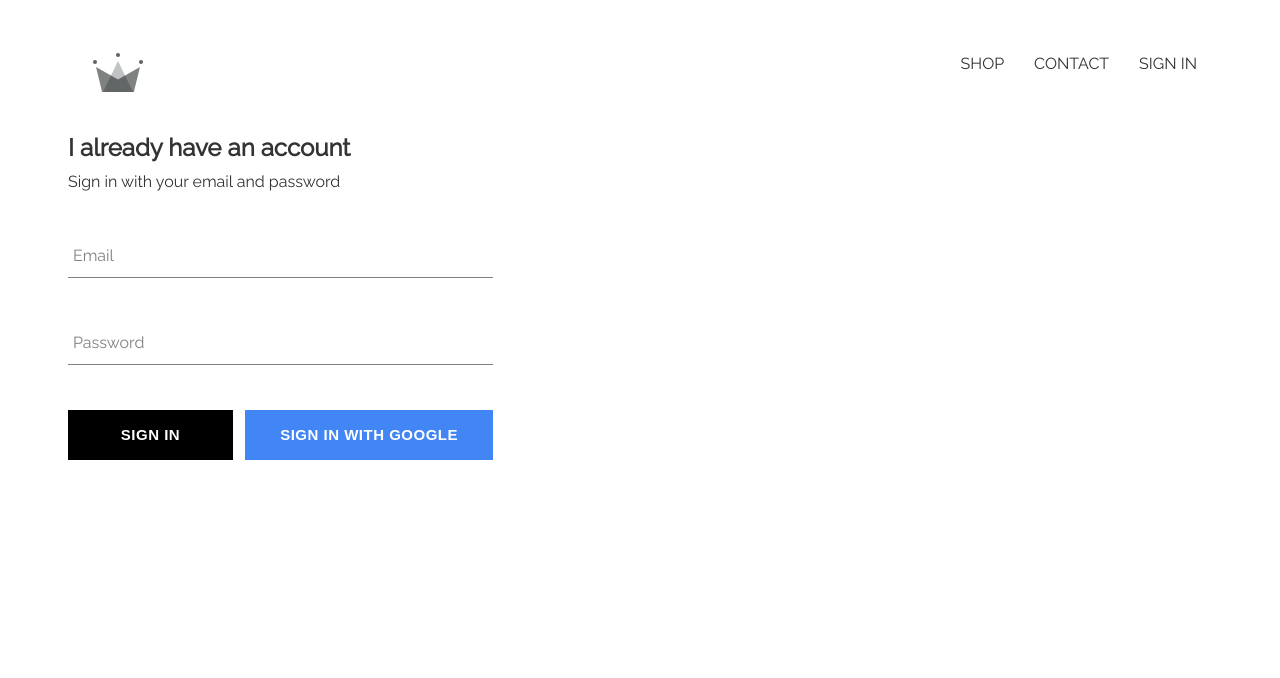
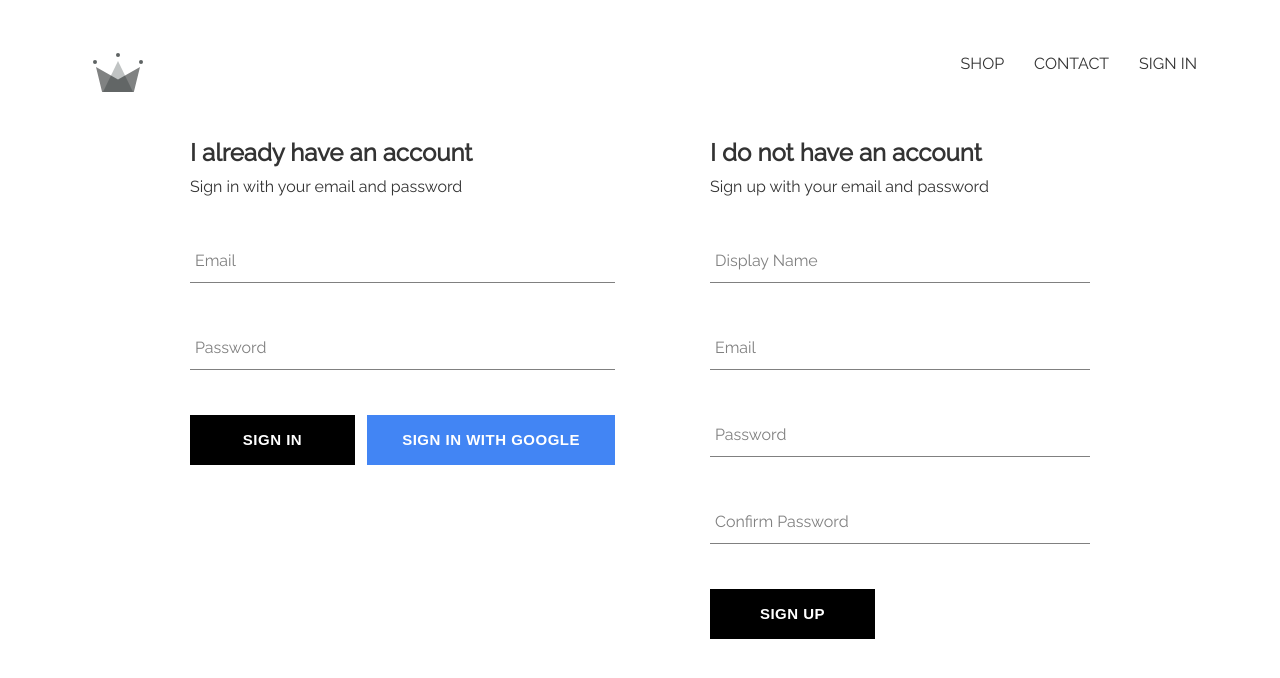
Before and after one commit to JordanW7/e-commerce, a React (Create React App) app in the folder frontend/: page /signin in a window 1280 px wide. Shown: the top 678 px of the page. Built offline with nearby package versions, Linux system fonts and the light colour scheme; no server answers.

Commit message:
add signup form

```diff
--- a/frontend/src/pages/SignInPage/SignInPage.jsx
+++ b/frontend/src/pages/SignInPage/SignInPage.jsx
@@ -2,13 +2,20 @@ import React from "react";
 import styled from "styled-components";
 
 import SignInForm from "./SignInForm";
+import SignUpForm from "./SignUpForm";
 
-const Page = styled.main``;
+const Page = styled.main`
+  display: flex;
+  width: 900px;
+  justify-content: space-between;
+  margin: 30px auto;
+`;
 
 const SigninPage = () => {
   return (
     <Page>
       <SignInForm />
+      <SignUpForm />
     </Page>
   );
 };
--- a/frontend/src/pages/SignInPage/SignUpForm.jsx
+++ b/frontend/src/pages/SignInPage/SignUpForm.jsx
@@ -0,0 +1,115 @@
+import React, { useState } from "react";
+import styled from "styled-components";
+
+import Input from "../../components/Input";
+import Button from "../../components/Button";
+import { auth, createUserProfileDocument } from "../../firebase/firebase";
+
+const Container = styled.div`
+  display: flex;
+  flex-direction: column;
+  width: 380px;
+`;
+
+const Title = styled.h2`
+  margin: 10px 0;
+`;
+
+const Subtitle = styled.span``;
+
+const Form = styled.form``;
+
+const ErrorText = styled.span`
+  display: block;
+  color: red;
+  margin: 20px 0px;
+`;
+
+const SignUpForm = () => {
+  const [displayName, setDisplayName] = useState("");
+  const [email, setEmail] = useState("");
+  const [password, setPassword] = useState("");
+  const [confirmPassword, setConfirmPassword] = useState("");
+  const [error, setError] = useState("");
+  const handleSubmit = async event => {
+    event.preventDefault();
+    if (password !== confirmPassword) {
+      setError("Oops! Passwords don't match");
+      return;
+    }
+    try {
+      const { user } = await auth.createUserWithEmailAndPassword(
+        email,
+        password
+      );
+      createUserProfileDocument(user, { displayName });
+      setDisplayName("");
+      setEmail("");
+      setPassword("");
+      setConfirmPassword("");
+    } catch (error) {
+      if (error.message) {
+        return setError(error.message);
+      }
+      console.error(error);
+    }
+  };
+
+  const handleChange = ({ target: { name, value } }) => {
+    const functions = {
+      password: setPassword,
+      confirmPassword: setConfirmPassword,
+      displayName: setDisplayName,
+      email: setEmail
+    };
+    const setValue = functions[name];
+    if (setValue) {
+      setValue(value);
+    }
+  };
+
+  return (
+    <Container>
+      <Title>I do not have an account</Title>
+      <Subtitle>Sign up with your email and password</Subtitle>
+      <Form onSubmit={handleSubmit}>
+        <Input
+          type="text"
+          name="displayName"
+          value={displayName}
+          onChange={handleChange}
+          label="Display Name"
+          required
+        />
+        <Input
+          type="email"
+          name="email"
+          value={email}
+          onChange={handleChange}
+          label="Email"
+          required
+        />
+        <Input
+          type="password"
+          name="password"
+          value={password}
+          onChange={handleChange}
+          label="Password"
+          required
+        />
+        <Input
+          type="password"
+          name="confirmPassword"
+          value={confirmPassword}
+          onChange={handleChange}
+          label="Confirm Password"
+          required
+        />
+        <Button type="submit">SIGN UP</Button>
+        {error && <ErrorText>{error}</ErrorText>}
+      </Form>
+    </Container>
+  );
+};
+
+export default SignUpForm;
```
